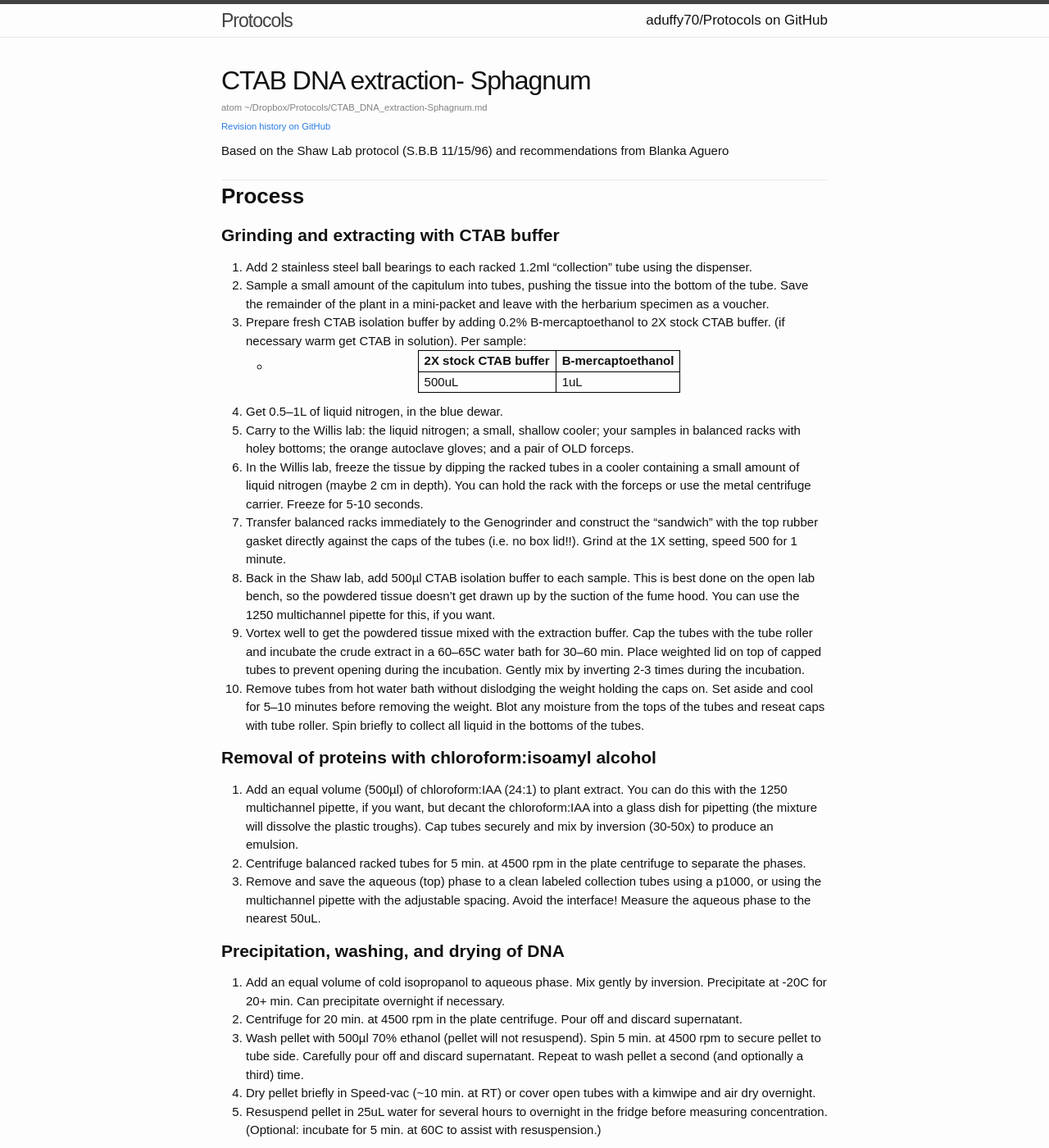
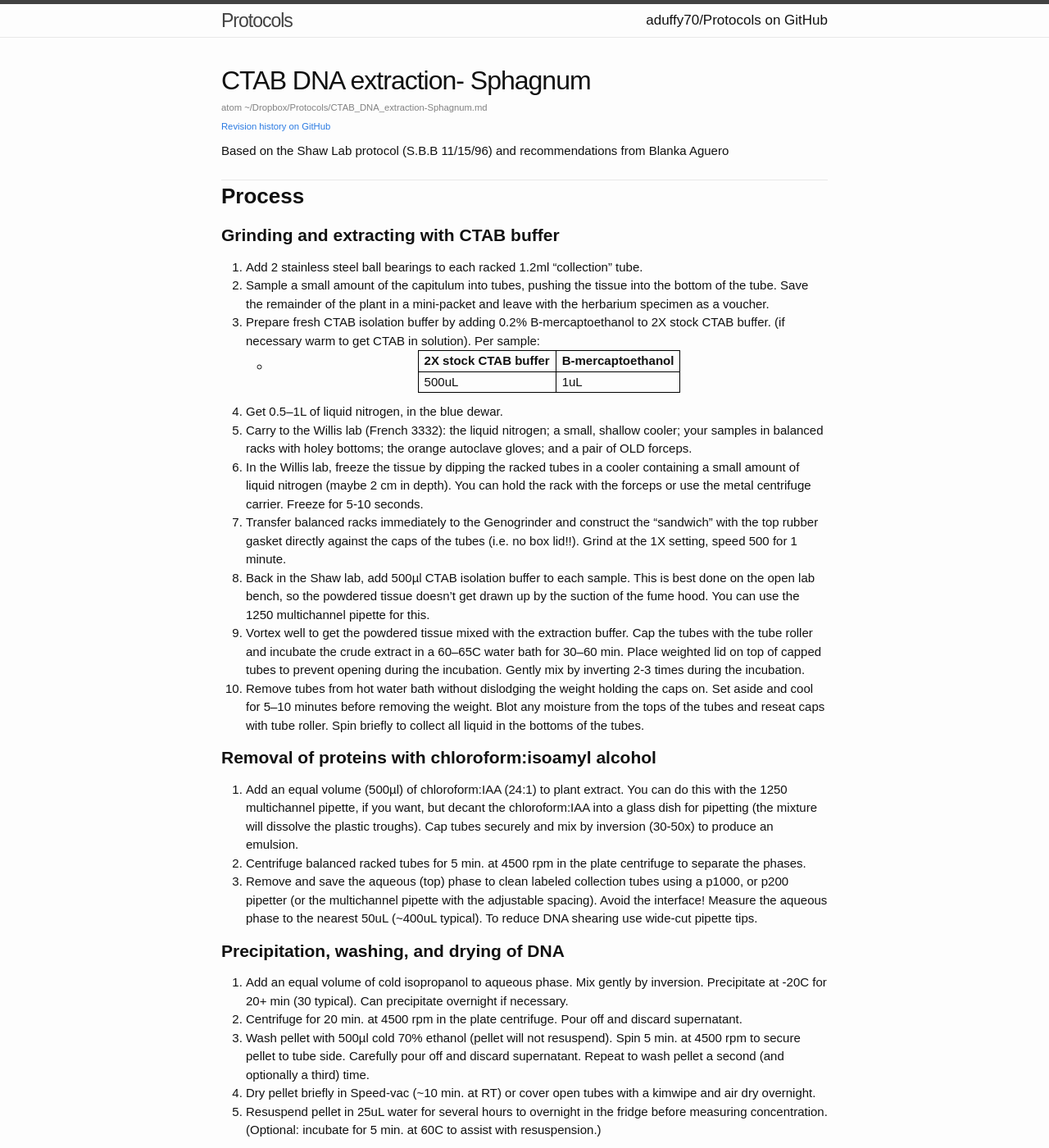
Before and after one commit to aduffy70/Protocols, a Jekyll site: the page built from CTAB_DNA_extraction-Sphagnum.md, in a window 1280 px wide and 1400 px high. Shown: the whole window at 82% size. Built offline with Jekyll 4.4.1, drawn with Linux system fonts in a browser that asks for light colours; some web fonts are replaced.

Commit message:
Use cold 70% ehtanol for wash steps. Use wide-cut tips to collect aqueous phase, note typical values where ranges are provided. Rewording.

```diff
--- a/CTAB_DNA_extraction-Sphagnum.md
+++ b/CTAB_DNA_extraction-Sphagnum.md
@@ -9,18 +9,18 @@ Based on the Shaw Lab protocol (S.B.B 11/15/96) and recommendations from Blanka
 
 ## Grinding and extracting with CTAB buffer
 
-1. Add 2 stainless steel ball bearings to each racked 1.2ml “collection” tube using the dispenser.
+1. Add 2 stainless steel ball bearings to each racked 1.2ml “collection” tube.
 1. Sample a small amount of the capitulum into tubes, pushing the tissue into the bottom of the tube. Save the remainder of the plant in a mini-packet and leave with the herbarium specimen as a voucher.
-1. Prepare fresh CTAB isolation buffer by adding 0.2% B-mercaptoethanol to 2X stock CTAB buffer. (if necessary warm get CTAB in solution). Per sample:
+1. Prepare fresh CTAB isolation buffer by adding 0.2% B-mercaptoethanol to 2X stock CTAB buffer. (if necessary warm to get CTAB in solution). Per sample:
   * | 2X stock CTAB buffer | B-mercaptoethanol |
     | -------------------- | ----------------- |
     | 500uL | 1uL |
 
 1. Get 0.5--1L of liquid nitrogen, in the blue dewar.
-1. Carry to the Willis lab: the liquid nitrogen; a small, shallow cooler; your samples in balanced racks with holey bottoms; the orange autoclave gloves; and a pair of OLD forceps.
+1. Carry to the Willis lab (French 3332): the liquid nitrogen; a small, shallow cooler; your samples in balanced racks with holey bottoms; the orange autoclave gloves; and a pair of OLD forceps.
 1. In the Willis lab, freeze the tissue by dipping the racked tubes in a cooler containing a small amount of liquid nitrogen (maybe 2 cm in depth). You can hold the rack with the forceps or use the metal centrifuge carrier. Freeze for 5-10 seconds.
 1. Transfer balanced racks immediately to the Genogrinder and construct the “sandwich” with the top rubber gasket directly against the caps of the tubes (i.e. no box lid!!). Grind at the 1X setting, speed 500 for 1 minute.
-1. Back in the Shaw lab, add 500µl CTAB isolation buffer to each sample.  This is best done on the open lab bench, so the powdered tissue doesn't get drawn up by the suction of the fume hood.  You can use the 1250 multichannel pipette for this, if you want.
+1. Back in the Shaw lab, add 500µl CTAB isolation buffer to each sample.  This is best done on the open lab bench, so the powdered tissue doesn't get drawn up by the suction of the fume hood.  You can use the 1250 multichannel pipette for this.
 1. Vortex well to get the powdered tissue mixed with the extraction buffer. Cap the tubes with the tube roller and incubate the crude extract in a 60--65C water bath for 30--60 min.  Place weighted lid on top of capped tubes to prevent opening during the incubation. Gently mix by inverting 2-3 times during the incubation.
 1. Remove tubes from hot water bath without dislodging the weight holding the caps on. Set aside and cool for 5--10 minutes before removing the weight. Blot any moisture from the tops of the tubes and reseat caps with tube roller. Spin briefly to collect all liquid in the bottoms of the tubes.
 
@@ -28,13 +28,13 @@ Based on the Shaw Lab protocol (S.B.B 11/15/96) and recommendations from Blanka
 
 1. Add an equal volume (500µl) of chloroform:IAA (24:1) to plant extract.  You can do this with the 1250 multichannel pipette, if you want, but decant the chloroform:IAA into a glass dish for pipetting (the mixture will dissolve the plastic troughs). Cap tubes securely and mix by inversion (30-50x) to produce an emulsion.
 1. Centrifuge balanced racked tubes for 5 min. at 4500 rpm in the plate centrifuge to separate the phases.
-1. Remove and save the aqueous (top) phase to a clean labeled collection tubes using a p1000, or using the multichannel pipette with the adjustable spacing.  Avoid the interface! Measure the aqueous phase to the nearest 50uL.
+1. Remove and save the aqueous (top) phase to clean labeled collection tubes using a p1000, or p200 pipetter (or the multichannel pipette with the adjustable spacing).  Avoid the interface! Measure the aqueous phase to the nearest 50uL (~400uL typical). To reduce DNA shearing use wide-cut pipette tips.
 
 ## Precipitation, washing, and drying of DNA
 
-1. Add an equal volume of cold isopropanol to aqueous phase.  Mix gently by inversion.  Precipitate at -20C for 20+ min.  Can precipitate overnight if necessary.
+1. Add an equal volume of cold isopropanol to aqueous phase.  Mix gently by inversion.  Precipitate at -20C for 20+ min (30 typical).  Can precipitate overnight if necessary.
 1. Centrifuge for 20 min. at 4500 rpm in the plate centrifuge.  Pour off and discard supernatant.
-1. Wash pellet with 500µl 70% ethanol (pellet will not resuspend).  Spin 5 min. at 4500 rpm to secure pellet to tube side.  Carefully pour off and discard supernatant. Repeat to wash pellet a second (and optionally a third) time.
+1. Wash pellet with 500µl cold 70% ethanol (pellet will not resuspend).  Spin 5 min. at 4500 rpm to secure pellet to tube side.  Carefully pour off and discard supernatant. Repeat to wash pellet a second (and optionally a third) time.
 1. Dry pellet briefly in Speed-vac (~10 min. at RT) or cover open tubes with a kimwipe and air dry overnight.
 1. Resuspend pellet in 25uL water for several hours to overnight in the fridge before measuring concentration. (Optional: incubate for 5 min. at 60C to assist with resuspension.)
 
```
